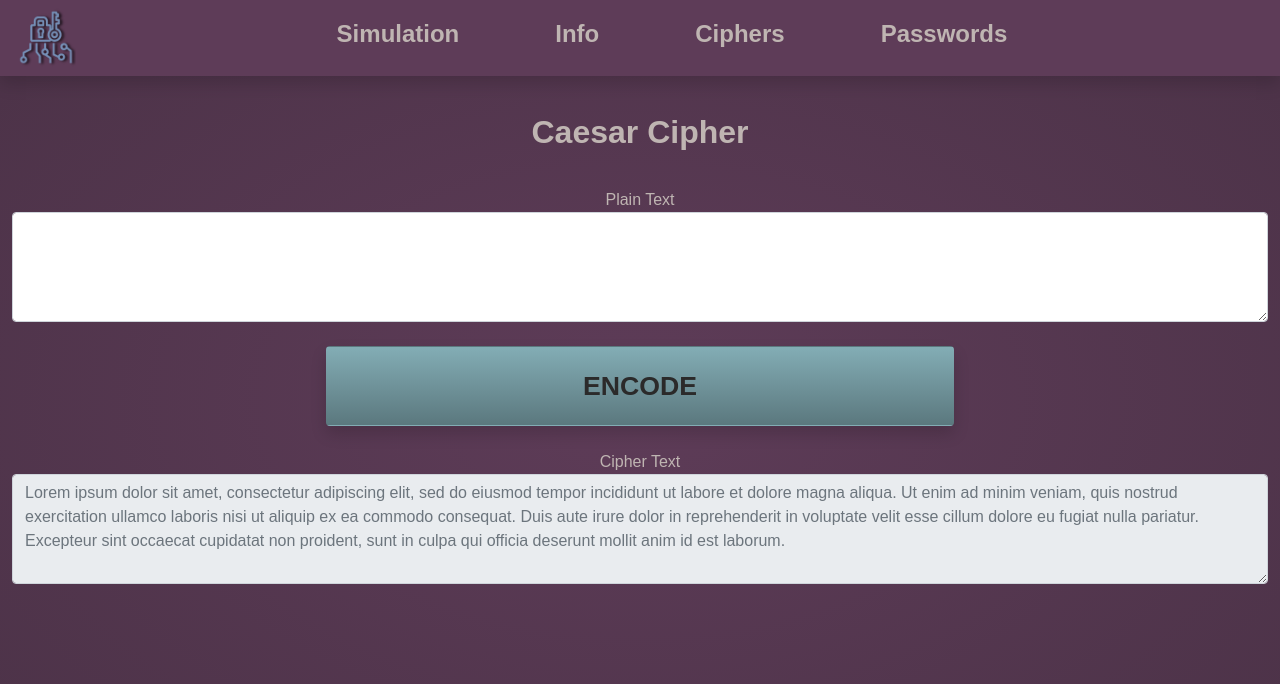
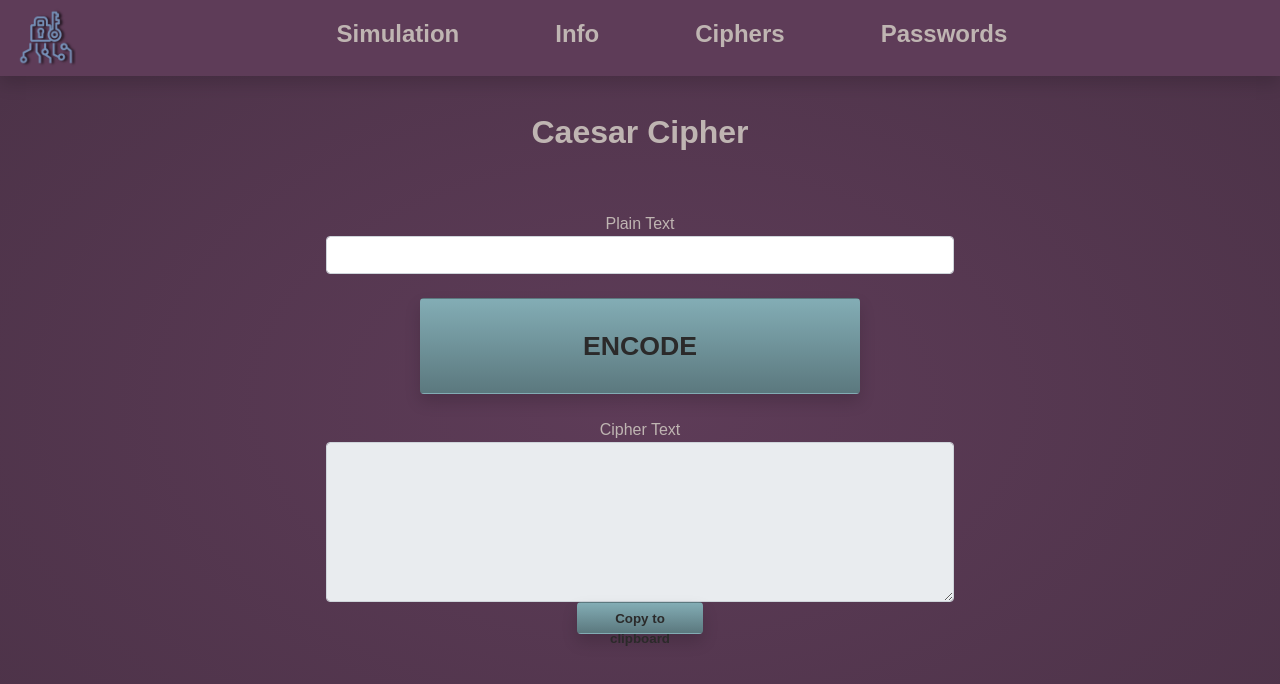
Before and after one commit to cameronleej/cybexe, an Angular app: page /Ciphers in a window 1280 px wide. Shown: the top 684 px of the page. Built offline with nearby package versions, Linux system fonts and the light colour scheme.

Commit message:
implemented cipher methods

```diff
--- a/src/app/ciphers/ciphers.component.css
+++ b/src/app/ciphers/ciphers.component.css
@@ -6,14 +6,27 @@
 .btn-custom {
     color: #2c2c2c;
 }
+.textbox{
+    width: 50%;
+    margin: auto;
+    height: 10rem;
+}
+.copy{
 
+    background-image: linear-gradient(#83adb5, #5b787e);
+    font-size: 10pt;
+    font-weight: 700;
+    color: rgb(43, 42, 42);
+    height: 2rem;
+    width: 10%;
+}
 .run-button {
     background-image: linear-gradient(#83adb5, #5b787e);
     font-size: 20pt;
     font-weight: 700;
     color: rgb(43, 42, 42);
-    height: 5rem;
-    width: 50%;
+    height: 6rem;
+    width: 35%;
     transition: transform cubic-bezier(.68,-0.55,.59,3.32) .3s;
 }
 
@@ -22,7 +35,7 @@
     font-size: 20pt;
     font-weight: 700;
     color: rgb(43, 42, 42);
-    height: 5rem;
-    width: 50%;
+    height:6rem;
+    width: 35%;
     transform: translatey(-6px);
 }
--- a/src/app/ciphers/ciphers.component.html
+++ b/src/app/ciphers/ciphers.component.html
@@ -1,21 +1,25 @@
 
 
 <div class="container-fluid text-center justify-content-center">
-    <div id="rand">Caesar Cipher</div>
+  <div id="rand">Caesar Cipher</div>
 
-<div class="form-group">
+  <div class="form-group pt-4">
     <label for="exampleFormControlTextarea1">Plain Text</label>
-    <textarea class="form-control" id="exampleFormControlTextarea1" rows="4"></textarea>
+    <input type="text"  style="width:50%; margin:auto;" id="inputText" class="form-control" aria-label="Large" aria-describedby="inputGroup-sizing-sm" #inputText>
+
   </div>
 
  <!-- Run button -->
  <div class="run button pt-4">
-    <button type="button" id="run" class="btn run-button shadow">ENCODE</button>
+    <button (click)="getText()" type="button" id="run" class="btn run-button shadow">ENCODE</button>
   </div>
 
 
   <div class="form-group pt-4">
     <label for="exampleFormControlTextarea1">Cipher Text</label>
-    <textarea class="form-control" id="exampleFormControlTextarea1" rows="4" placeholder="Lorem ipsum dolor sit amet, consectetur adipiscing elit, sed do eiusmod tempor incididunt ut labore et dolore magna aliqua. Ut enim ad minim veniam, quis nostrud exercitation ullamco laboris nisi ut aliquip ex ea commodo consequat. Duis aute irure dolor in reprehenderit in voluptate velit esse cillum dolore eu fugiat nulla pariatur. Excepteur sint occaecat cupidatat non proident, sunt in culpa qui officia deserunt mollit anim id est laborum." readonly></textarea>
+    <textarea  type="text" class="form-control textbox" id="exampleFormControlTextarea1" value="{{this.finalText}}" rows="7" #userinput readonly></textarea>
+    <button (click)="copyInputMessage(userinput)" type="button" class="btn copy shadow" value="click to copy" >Copy to clipboard</button>
+
   </div>
+
   </div>
--- a/src/app/ciphers/ciphers.component.ts
+++ b/src/app/ciphers/ciphers.component.ts
@@ -6,10 +6,47 @@ import { Component, OnInit } from '@angular/core';
   styleUrls: ['./ciphers.component.css']
 })
 export class CiphersComponent implements OnInit {
+  finalText:string | undefined;
 
-  constructor() { }
+  constructor() {
+
+   }
 
   ngOnInit(): void {
+
   }
+    getText(){
+      var input = (<HTMLInputElement>document.getElementById("inputText")).value;
+      console.log(input)
+      var cipheredInput = cipherText(input)
+      console.log(cipheredInput)
+
+      this.finalText = cipheredInput;
+    }
+
+     /* To copy Text from Textbox */
+     copyInputMessage(inputElement: { select: () => void; setSelectionRange: (arg0: number, arg1: number) => void; }){
+      inputElement.select();
+      document.execCommand('copy');
+      inputElement.setSelectionRange(0, 0);
+    }
 
 }
+
+
+function cipherText(input: string) {
+  var myString = "";
+  var possible = "ABCDEFGHIJKLMNOPQRSTUVWXYZabcdefghijklmnopqrstuvwxyz";
+
+
+  // TODO IMPLEMENT ACTUAL CAESAR CIPHER algorithm
+  for (var i = 0; i < input.length; i++)
+    if(input.charAt(i) != " "){
+     myString += possible.charAt(Math.floor(Math.random() * possible.length));
+    }else{
+      myString+=" "
+    }
+
+
+  return myString
+}
```
Also changed, not shown: CHANGE LOG.txt.
